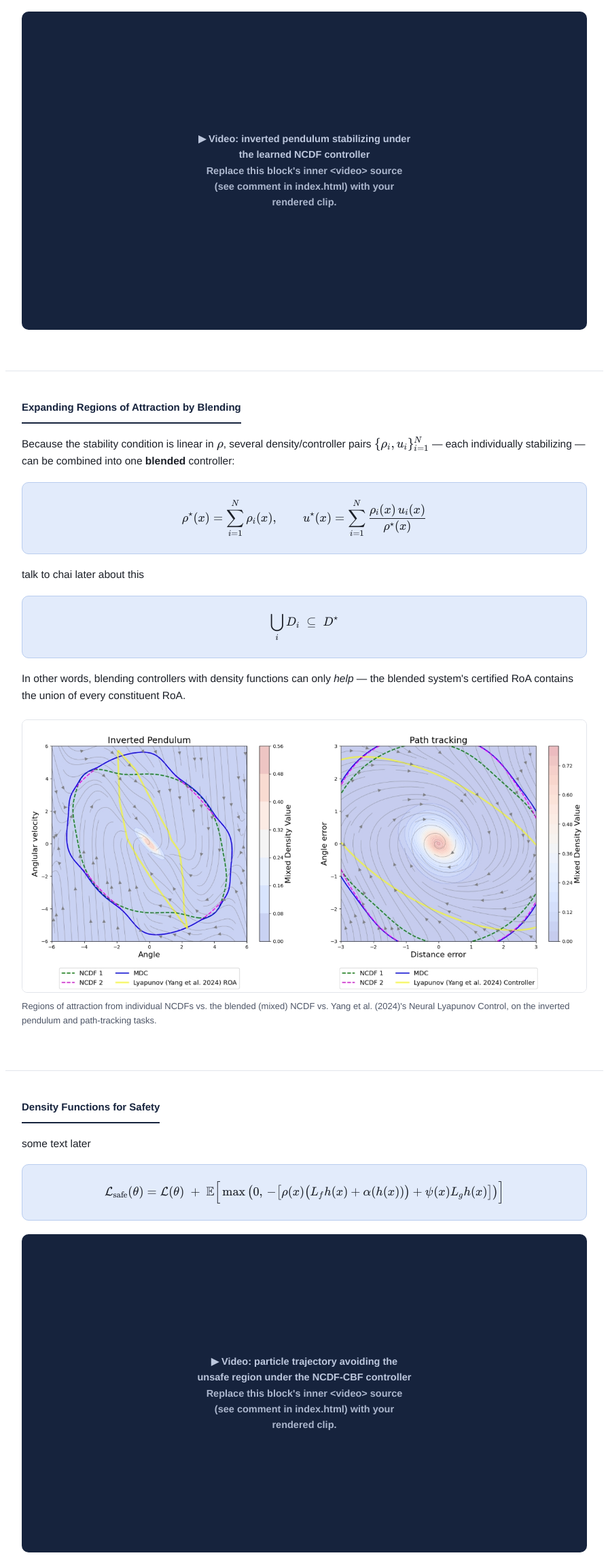
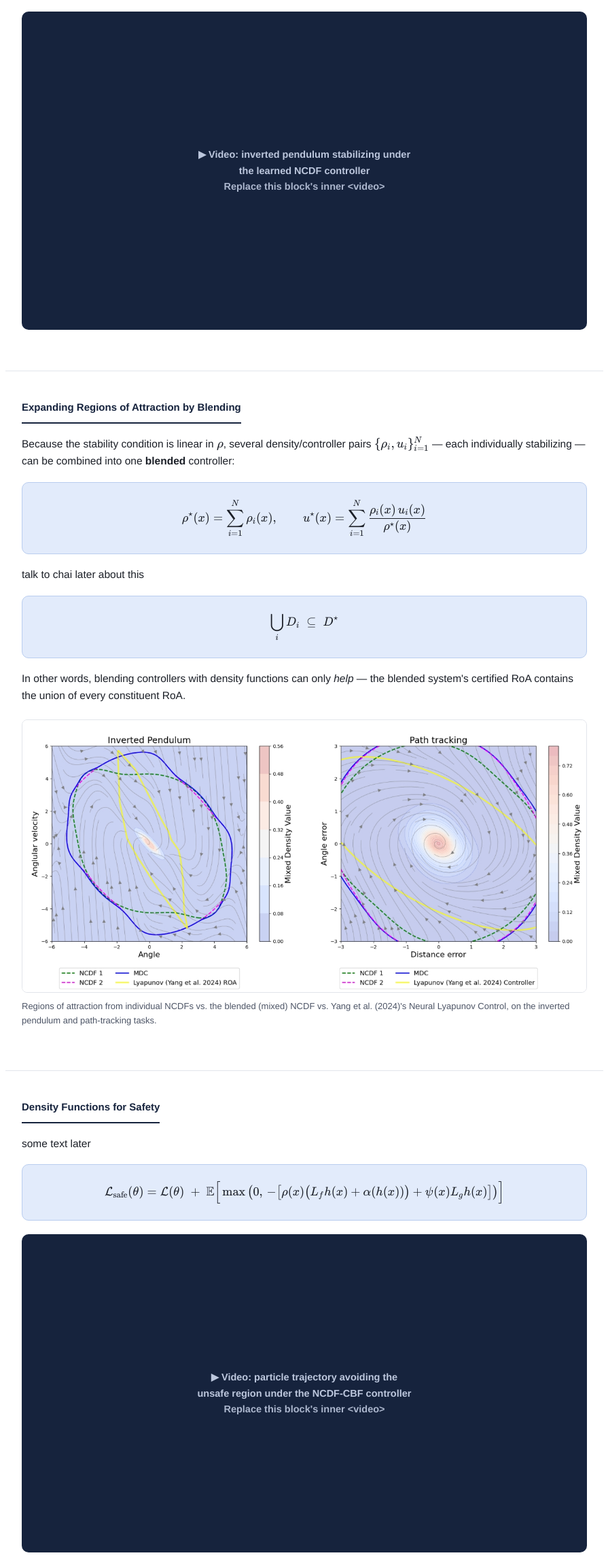
Before and after one commit to sahil-chaudhary/sahil-chaudhary.github.io, a plain HTML site: page NCDF_Project/index.html in a window 1280 px wide. Shown: the part 2170-4470 px from the top of the page at 68% size, without its empty margins (192-1087 px from the left). Drawn offline with nearby package versions, Linux system fonts and the light colour scheme.

Commit message:
changed few comments

```diff
--- a/NCDF_Project/index.html
+++ b/NCDF_Project/index.html
@@ -123,7 +123,7 @@
 
   <div class="video-slot">
     <span>&#9654; Video: inverted pendulum stabilizing under the learned NCDF controller<br>
-    <span class="small-note">Replace this block's inner &lt;video&gt; source (see comment in index.html) with your rendered clip.</span></span>
+    <span class="small-note">Replace this block's inner &lt;video&gt;</span></span>
   </div>
   <!--
     TODO: swap the .video-slot div above for something like:
@@ -178,7 +178,7 @@
 
   <div class="video-slot">
     <span>&#9654; Video: particle trajectory avoiding the unsafe region under the NCDF-CBF controller<br>
-    <span class="small-note">Replace this block's inner &lt;video&gt; source (see comment in index.html) with your rendered clip.</span></span>
+    <span class="small-note">Replace this block's inner &lt;video&gt</span></span>
   </div>
   <!--
     TODO: swap the .video-slot div above for something like:
```
